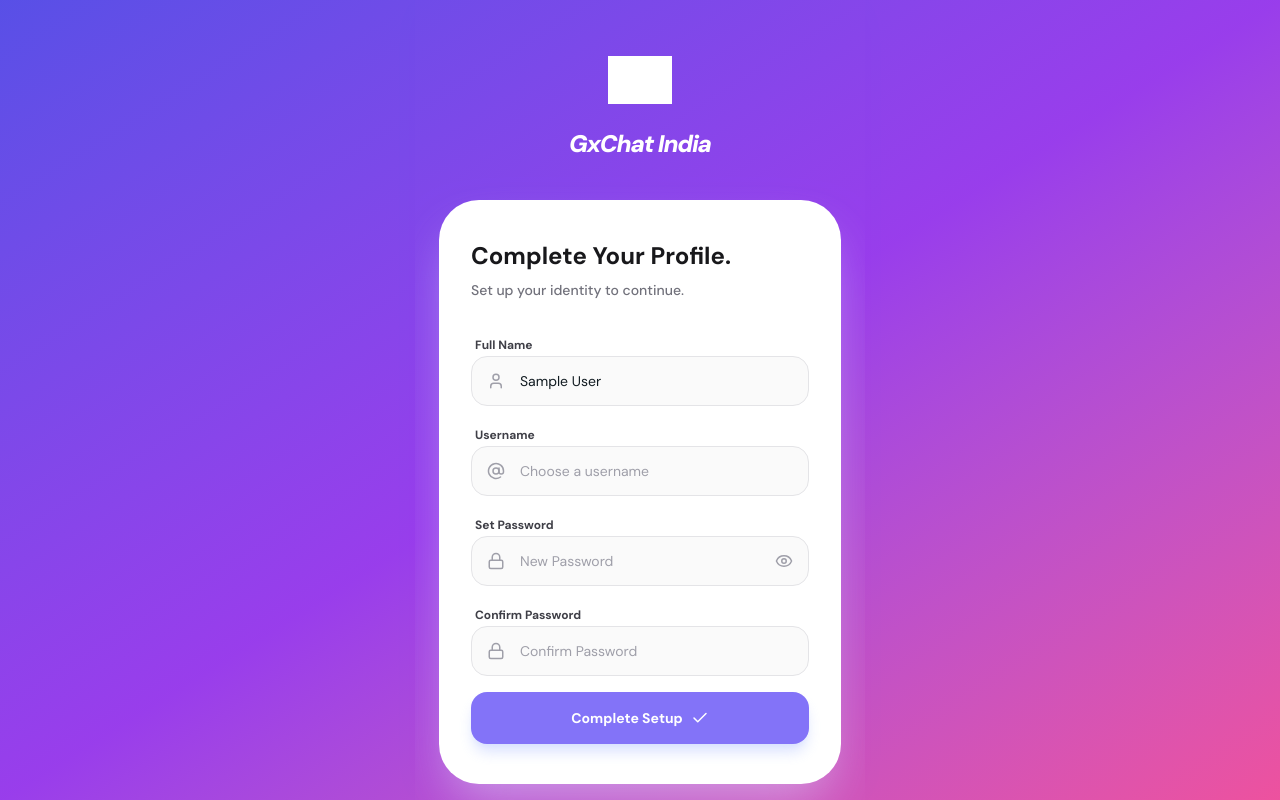
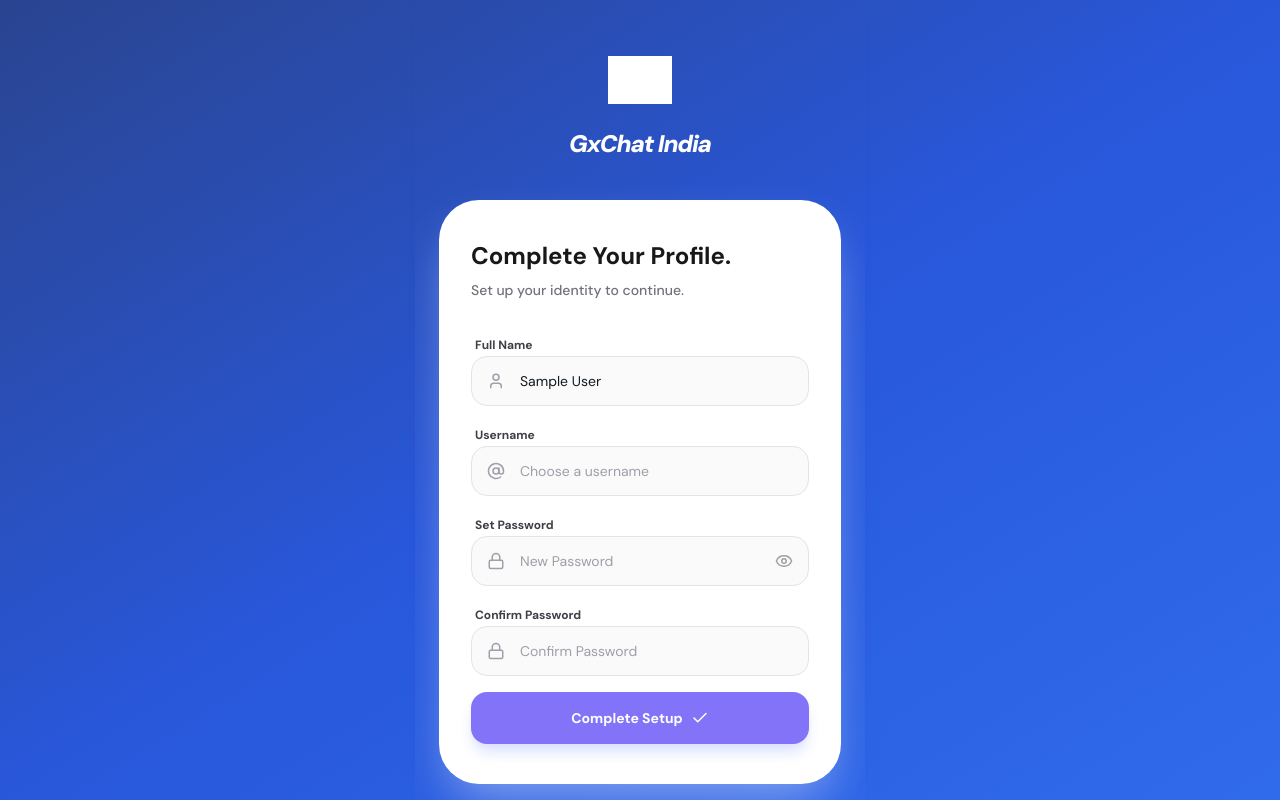
Before and after one commit to gothwadtechnologies/gxchatindia, a React (Vite) app: page /complete-profile in a window 1280 px wide. Built offline with nearby package versions, Linux system fonts and the light colour scheme; no server answers; the database is empty; sample sign-in values are in the browser's storage; grey boxes are pictures that could not be loaded.

Commit message:
Update src/features/auth/CompleteProfileScreen.tsx via GTech AI Studio

```diff
--- a/src/features/auth/CompleteProfileScreen.tsx
+++ b/src/features/auth/CompleteProfileScreen.tsx
@@ -68,7 +68,7 @@ export default function CompleteProfileScreen() {
   return (
     <div className="h-full overflow-y-auto bg-[#f8faff] flex flex-col items-center relative">
       {/* Dynamic Multi-color Gradient Background */}
-      <div className="fixed inset-0 w-full h-full bg-gradient-to-br from-[#4f46e5] via-[#9333ea] to-[#ec4899] opacity-95"></div>
+      <div className="fixed inset-0 w-full h-full bg-gradient-to-br from-[#1e3a8a] via-[#1d4ed8] to-[#2563eb] opacity-95"></div>
 
       <div className="w-full max-w-[450px] px-6 pt-12 pb-12 z-10 flex flex-col items-center min-h-full">
         {/* Branding Area */}
```
